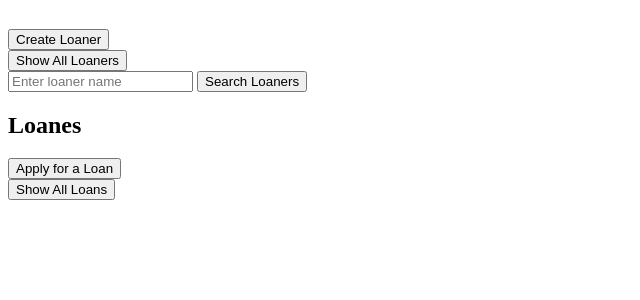
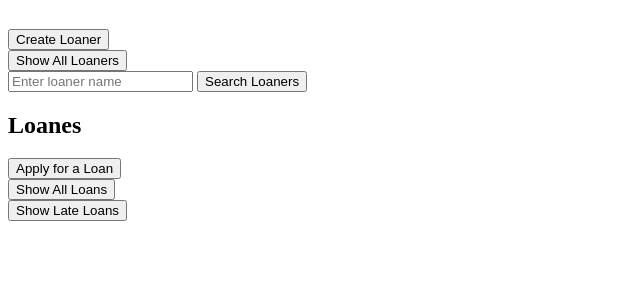
Before and after one commit to olgazon9/blueprint_crud, a Flask app: page / in a window 1280 px wide. Shown: the part 246-546 px from the top of the page, without its empty margins (0-640 px from the left). Run offline with Flask 3, Linux system fonts and the light colour scheme.

Commit message:
15th commit

```diff
--- a/project/templates/index.html
+++ b/project/templates/index.html
@@ -80,7 +80,7 @@
 
 <!-- Form to be displayed when the button is clicked -->
 <button id="openLoanForm">Apply for a Loan</button><br>
-<button id="showAllLoans">Show All Loans</button>
+<button id="showAllLoans">Show All Loans</button><br>
 
 
     <div id="loanForm" style="display: none;">
@@ -106,7 +106,19 @@
     <ul id="loanData">
         <!-- Loan data will be displayed here -->
     </ul>
+
 </div>
+<!-- Add the "Show Late Loans" button -->
+<button id="showLateLoans">Show Late Loans</button>
+<!-- Placeholder for displaying late loans -->
+<div id="lateLoanList" style="display: none;">
+    <h2>Late Loans</h2>
+    <ul id="lateLoanData">
+        <!-- Late loan data will be displayed here -->
+    </ul>
+</div>
+
+
     <!-- script for books  -->
     <script>
         const addBookButton = document.getElementById("addBookButton");
@@ -499,16 +511,46 @@ const openButton = document.getElementById("openLoanForm");
 function handleReturn(loanId) {
     // Send a PUT request to return the book
     axios.put(`/loans/loans/${loanId}/return`)
+    .then(function(response) {
+        console.log(response.data);
+        alert("Book returned successfully!");
+        // You can refresh the loan list or update the UI as needed
+    })
+    .catch(function(error) {
+        console.error(error);
+        alert("Failed to return the book. Details: " + error.response.data.message); // Include more specific error details
+    });
+}
+// Handle the "Show Late Loans" button click event
+document.getElementById("showLateLoans").addEventListener("click", function() {
+    // Send a GET request to retrieve all late loans from the server
+    axios.get('/loans/late-loans')
         .then(function(response) {
-            console.log(response.data);
-            alert("Book returned successfully!");
-            // You can refresh the loan list or update the UI as needed
+            const lateLoanData = response.data.late_loans;
+            const lateLoanList = document.getElementById("lateLoanData");
+            lateLoanList.innerHTML = ""; // Clear previous data
+
+            if (lateLoanData.length > 0) {
+                // Use the map function to create list items for each late loan
+                lateLoanData.forEach(function(loan) {
+                    const listItem = document.createElement("li");
+                    listItem.textContent = `Loan ID: ${loan.id}, Book ID: ${loan.book_id}, Loaner ID: ${loan.loaner_id}, Loaned Date: ${loan.loaned_date}, Due Date: ${loan.due_date}`;
+                    lateLoanList.appendChild(listItem);
+                });
+
+                // Display the list of late loans
+                document.getElementById("loanForm").style.display = "none";
+                document.getElementById("loanList").style.display = "none";
+                document.getElementById("lateLoanList").style.display = "block";
+            } else {
+                alert("No late loans found.");
+            }
         })
         .catch(function(error) {
             console.error(error);
-            alert("Failed to return the book.");
+            alert("Failed to retrieve late loans.");
         });
-}
+});
 
     </script>
 </body>
```
Also changed, not shown: instance/library.db.
